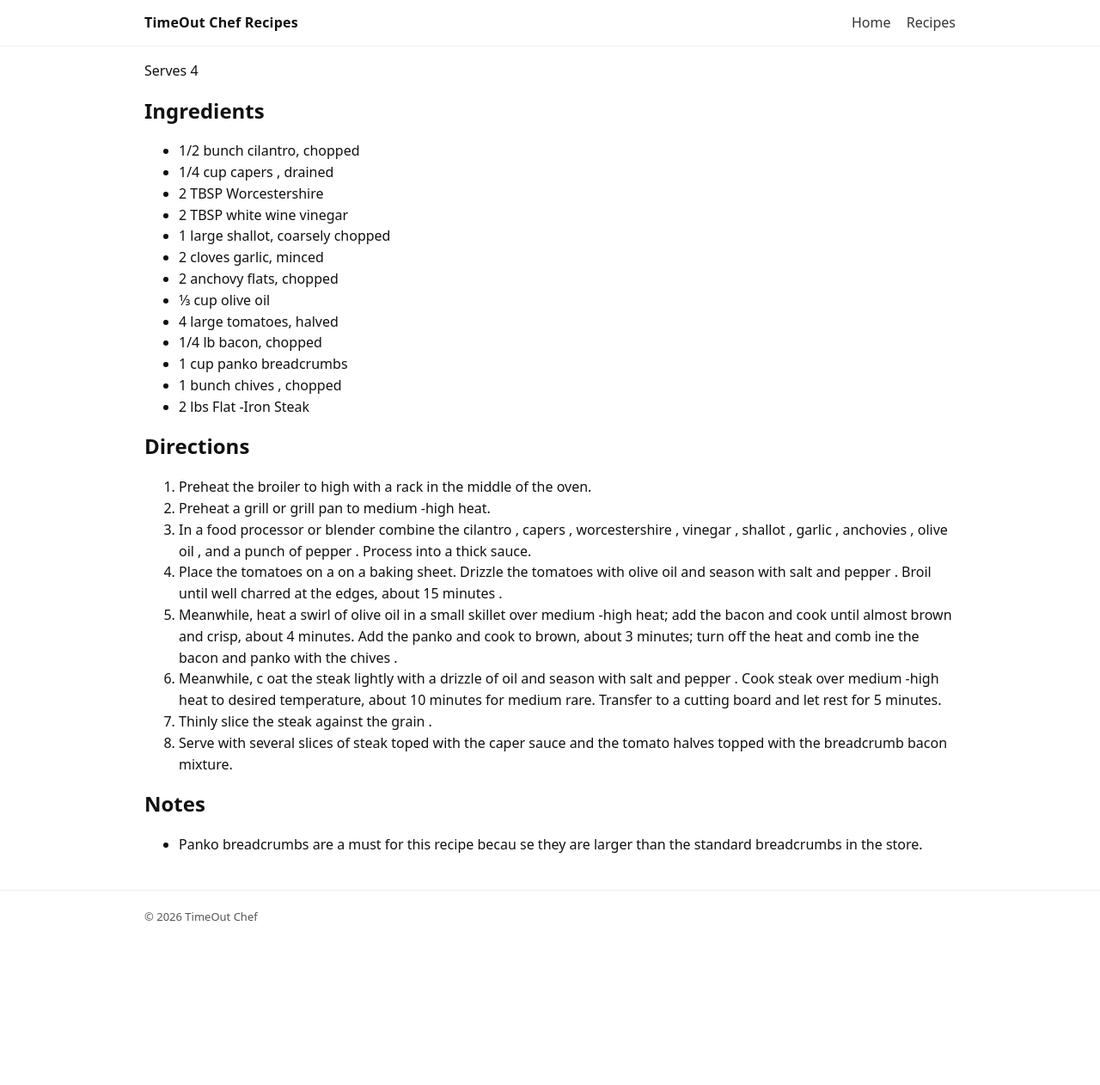
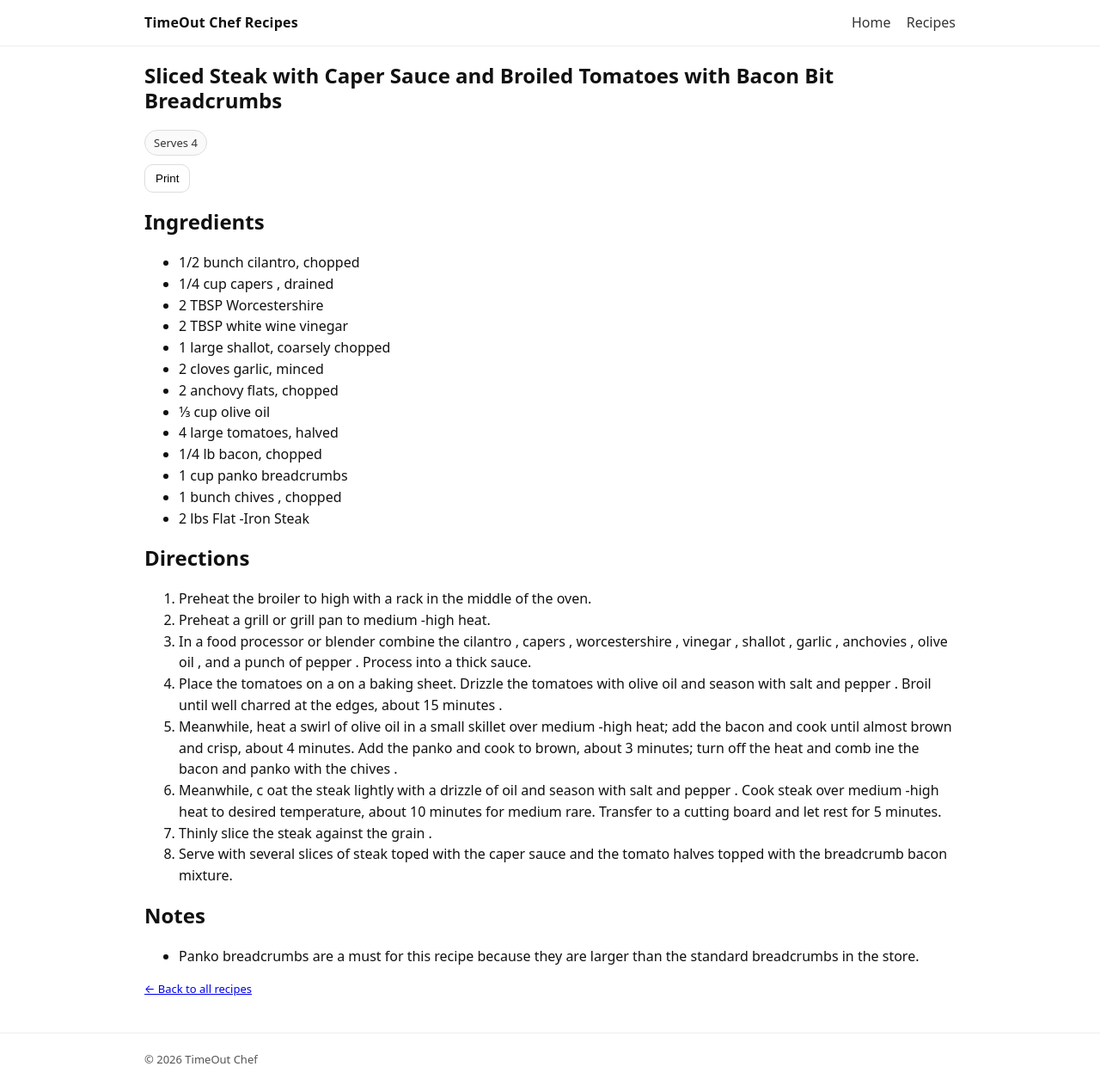
Before and after one commit to scottschrum79-design/timeoutchef.com, a Jekyll site: the page built from _recipes/sliced-steak-with-caper-sauce-and-broiled-tomatoes-with-bacon-bit-breadcrumbs.md, in a window 1280 px wide and 1262 px high. Shown: the whole window at 86% size. Built offline with Jekyll 4.4.1, drawn with Linux system fonts in a browser that asks for light colours.

Commit message:
Update sliced-steak-with-caper-sauce-and-broiled-tomatoes-with-bacon-bit-breadcrumbs.md

```diff
--- a/_recipes/sliced-steak-with-caper-sauce-and-broiled-tomatoes-with-bacon-bit-breadcrumbs.md
+++ b/_recipes/sliced-steak-with-caper-sauce-and-broiled-tomatoes-with-bacon-bit-breadcrumbs.md
@@ -1,9 +1,14 @@
 ---
-layout: default
+layout: recipe
+categories:
+- beef
+- steak
+- entree
+- main
+serves: 4
 title: "Sliced Steak with Caper Sauce and Broiled Tomatoes with Bacon Bit Breadcrumbs"
 ---
 
-<p class="pill">Serves 4</p>
 
 ## Ingredients
 
@@ -34,4 +39,4 @@ title: "Sliced Steak with Caper Sauce and Broiled Tomatoes with Bacon Bit Breadc
 
 ## Notes
 
-- Panko breadcrumbs are a must for this recipe becau se they are larger than the standard breadcrumbs in the store.
+- Panko breadcrumbs are a must for this recipe because they are larger than the standard breadcrumbs in the store.
```
